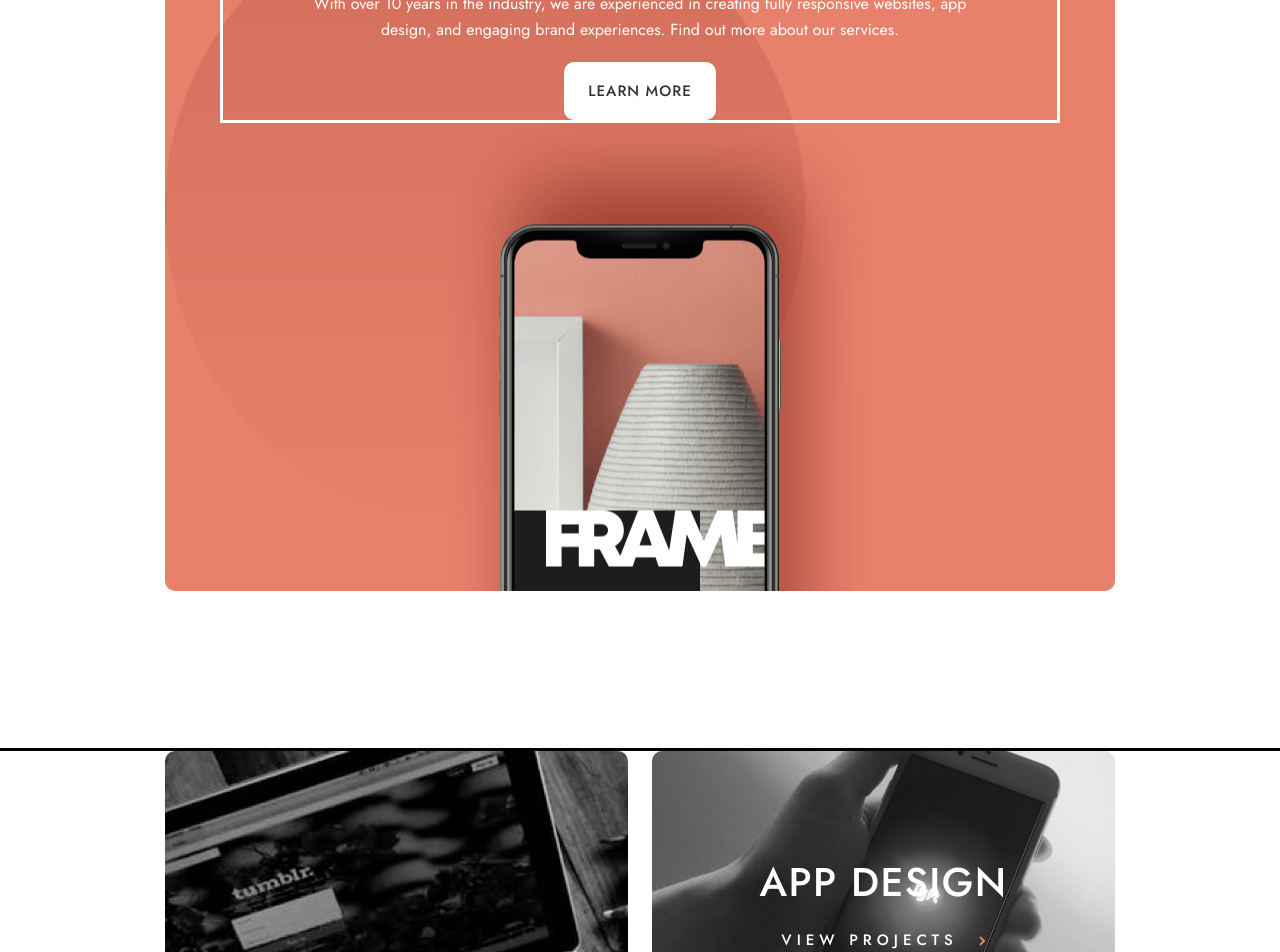
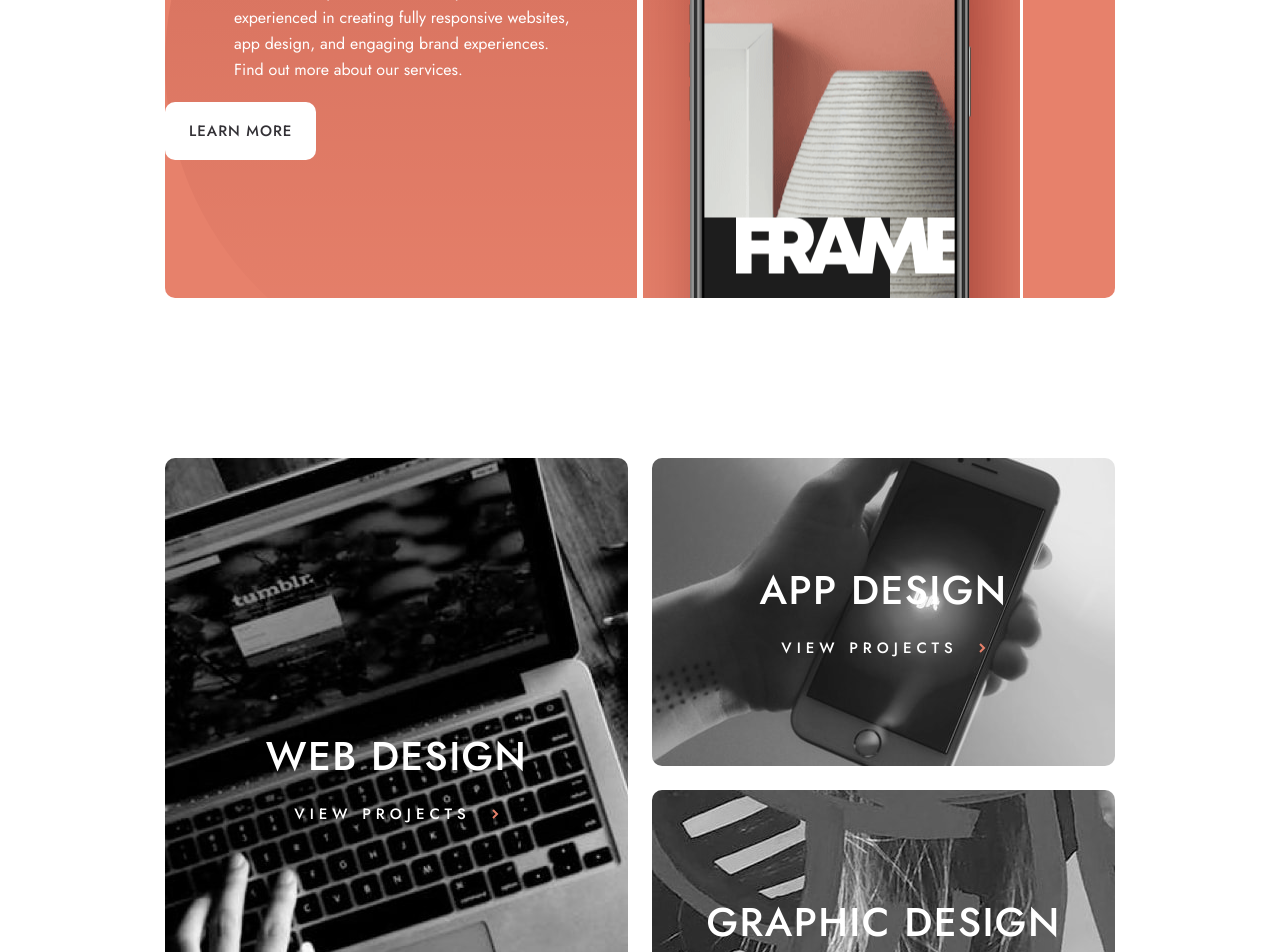
Before and after one commit to presh-031/designo, a Next.js app: page / in a window 1280 px wide. Shown: the part 340-1292 px from the top of the page. Built offline with nearby package versions, Linux system fonts and the light colour scheme.

Commit message:
style: making hero desktop responsive

```diff
--- a/components/Hero.tsx
+++ b/components/Hero.tsx
@@ -2,8 +2,8 @@ import WhiteButton from "./WhiteButton";
 
 const Hero = () => {
   return (
-    <div className=" bg-peach bg-[url('../assets/home/desktop/bg-pattern-hero-home.svg')] bg-left bg-no-repeat pt-[8.0rem] text-center text-white sm:mx-[4rem] sm:rounded-2xl sm:pt-[6rem] xl:mx-[16.5rem] ">
-      <div className="mx-[2.4rem] outline sm:mx-[5.80rem] ">
+    <div className=" bg-peach bg-[url('../assets/home/desktop/bg-pattern-hero-home.svg')] bg-left bg-no-repeat pt-[8.0rem] text-center text-white sm:mx-[4rem] sm:rounded-2xl sm:pt-[6rem] xl:mx-[16.5rem] xl:flex xl:pt-0">
+      <div className="mx-[2.4rem] outline sm:mx-[5.80rem] xl:mx-0 xl:w-[50%] xl:text-left">
         <p className="mb-[1.4rem] text-[3.2rem] font-medium leading-[3.6rem]  sm:mb-[0.80rem] sm:text-[4.8rem] sm:leading-[4.8rem]">
           Award-winning custom designs and digital branding solutions
         </p>
@@ -16,7 +16,7 @@ const Hero = () => {
       </div>
 
       {/* h-37.1rem? */}
-      <div className="h-[47.1rem] bg-[url('../assets/home/desktop/image-hero-phone.png')]  bg-[center_top_-6.55rem]  bg-no-repeat px-[2.1rem]"></div>
+      <div className="h-[47.1rem] bg-[url('../assets/home/desktop/image-hero-phone.png')] bg-[center_top_-6.55rem] bg-no-repeat  px-[2.1rem]  outline xl:w-[40%]"></div>
     </div>
   );
 };
--- a/pages/index.tsx
+++ b/pages/index.tsx
@@ -19,7 +19,7 @@ export default function Home() {
         <Hero />
 
         {/* Projects */}
-        <div className="my-[12rem] flex flex-col gap-[2.4rem] px-[2.4rem] outline sm:px-[4rem] xl:my-[16rem] xl:flex-row xl:px-[16.5rem]">
+        <div className="my-[12rem] flex flex-col gap-[2.4rem] px-[2.4rem]  sm:px-[4rem] xl:my-[16rem] xl:flex-row xl:px-[16.5rem]">
           <div className=" xl:h-[64rem] xl:flex-1">
             <ProjectType
               href="/web-design"
```
